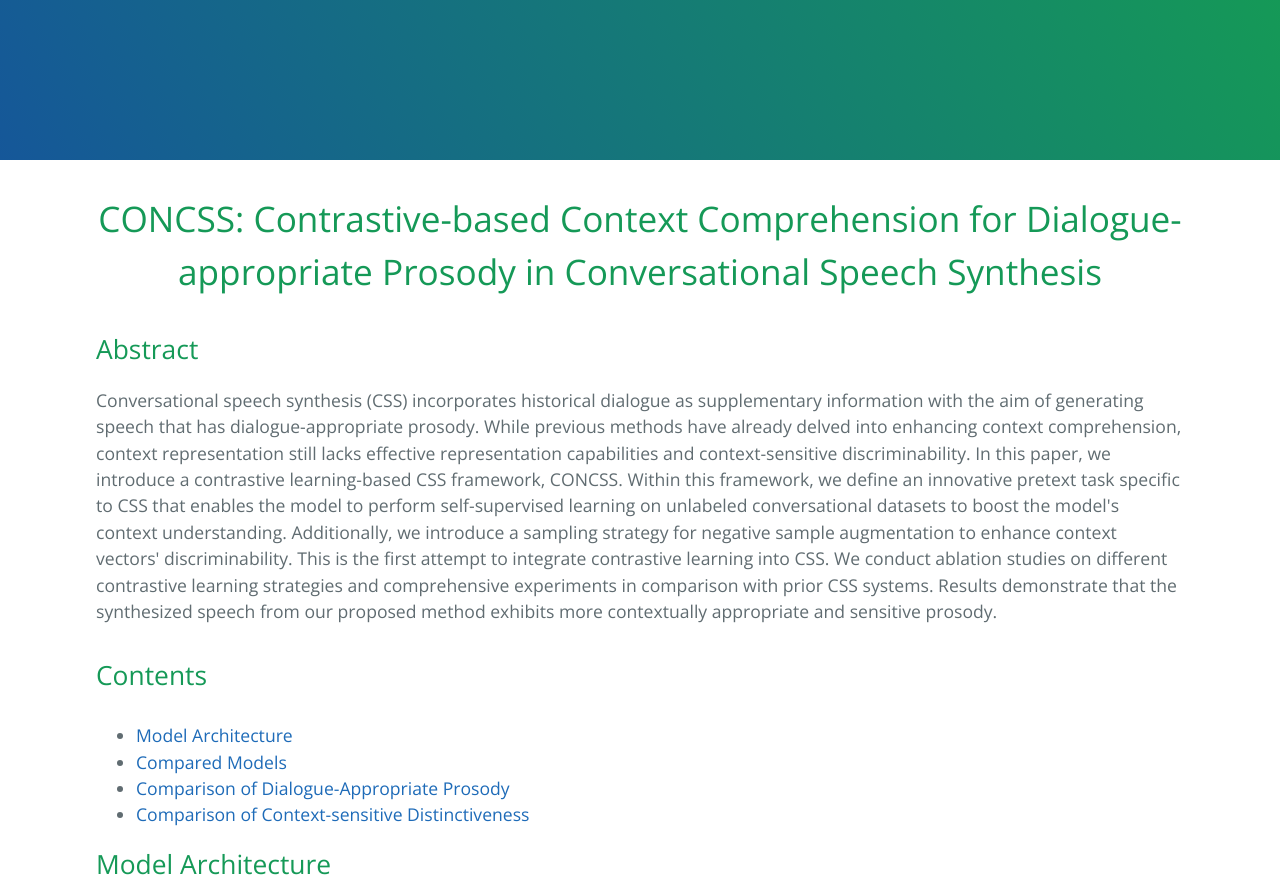
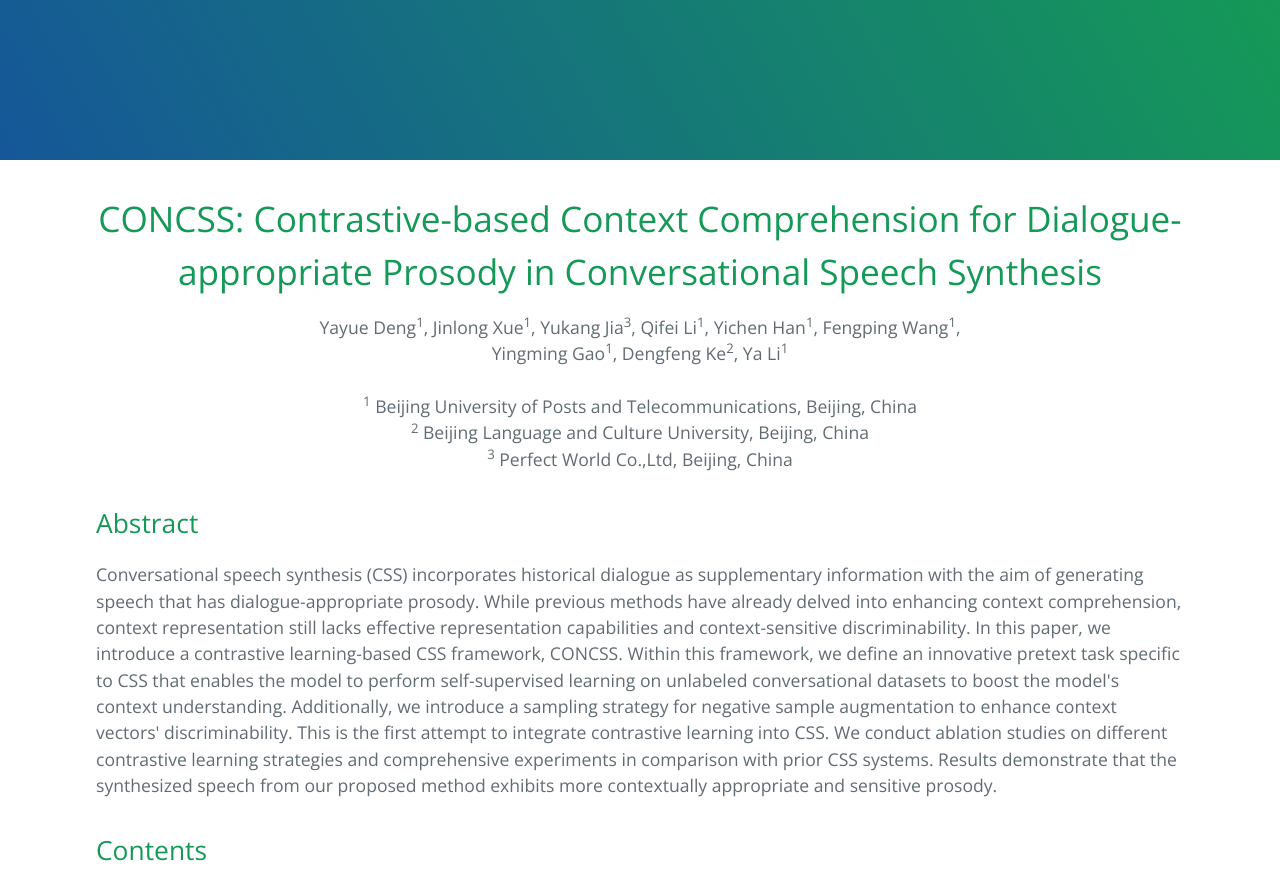
Before and after one commit to Mia11939/DEMO-ICASSP2024, a plain HTML site: page index.html in a window 1280 px wide. Shown: the top 888 px of the page. Drawn offline with nearby package versions, Linux system fonts and the light colour scheme.

Commit message:
the demo of CONCSS project page

```diff
--- a/index.html
+++ b/index.html
@@ -30,12 +30,13 @@
       <!-- <h1 id=""><center> Evaluation </center></h1> -->
 
 
-<!-- <center> Yayue Deng<sup>1</sup>, Jinlong Xue<sup>1</sup>, Yukang Jia<sup>3</sup>, Qifei Li<sup>1</sup>, Yichen Han<sup>1</sup>, Fengping Wang<sup>1</sup>, Yingming Gao<sup>1</sup>, Dengfeng Ke<sup>2</sup>, Ya Li<sup>1</sup>,</center>
+<center> Yayue Deng<sup>1</sup>, Jinlong Xue<sup>1</sup>, Yukang Jia<sup>3</sup>, Qifei Li<sup>1</sup>, Yichen Han<sup>1</sup>, Fengping Wang<sup>1</sup>,</center>
+<center> Yingming Gao<sup>1</sup>, Dengfeng Ke<sup>2</sup>, Ya Li<sup>1</sup></center>
 <br>
 <center> <sup>1</sup> Beijing University of Posts and Telecommunications, Beijing, China</center>
 <center> <sup>2</sup> Beijing Language and Culture University, Beijing, China</center>
 <center> <sup>3</sup> Perfect World Co.,Ltd, Beijing, China</center>
- -->
+
 
 
 <h2 id="abstract">Abstract</h2>
```
